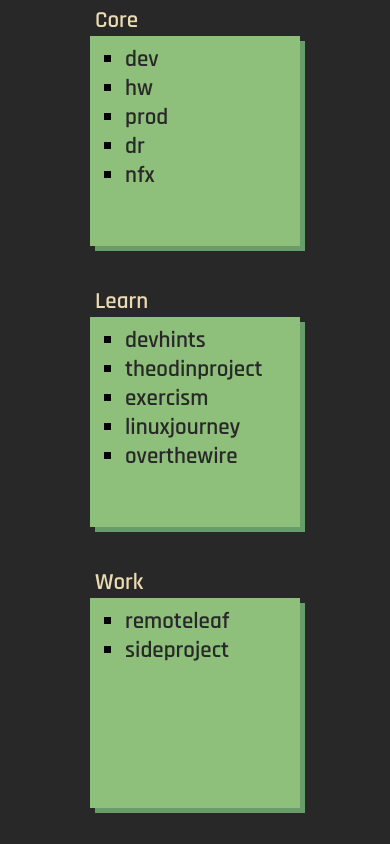
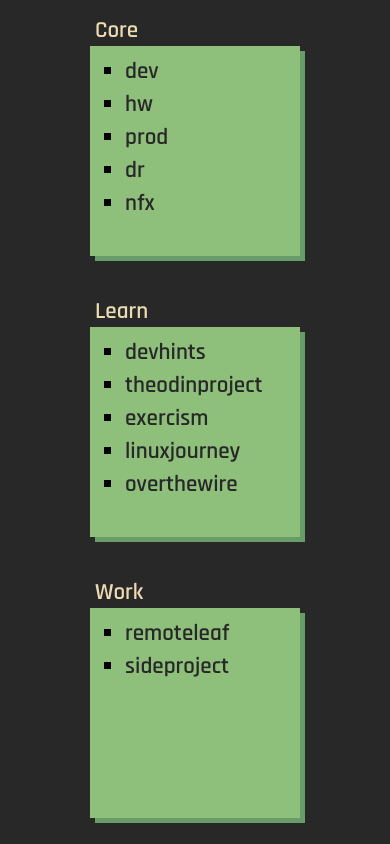
Before and after one commit to shanec-/startpage, a Vue app: page / in a window 390 px wide. Built offline with nearby package versions, Linux system fonts and the light colour scheme; a web font is replaced by a local one.

Commit message:
fix(_style.scss): fixed spacing between widgets and links and responsive design

```diff
--- a/src/design/_styles.scss
+++ b/src/design/_styles.scss
@@ -19,10 +19,12 @@
 
 * {
   margin: 0;
-  // font-family: "Courier New", Courier, monospace;
-  // font-family: "ZCOOL QingKe HuangYou", cursive;
   font-family: "Rajdhani", sans-serif;
   font-size: 1.2rem;
+}
+
+body {
+  background-color: $background;
 }
 
 .parent.flex {
@@ -30,7 +32,6 @@
   flex-wrap: wrap;
   justify-content: center;
   align-items: center;
-  background-color: $background;
   height: 100vh;
 }
 
@@ -38,7 +39,7 @@
   min-width: 200px;
   min-height: 200px;
   background-color: $brightCyan;
-  margin: 10px;
+  margin: 40px 10px 20px 10px;
   padding: 5px;
   box-shadow: 5px 5px $cyan;
 
@@ -60,4 +61,9 @@
     list-style-type: square;
     padding-left: 30px;
   }
+
+  li {
+    padding-top: 2px;
+    padding-bottom: 2px;
+  }
 }
```
